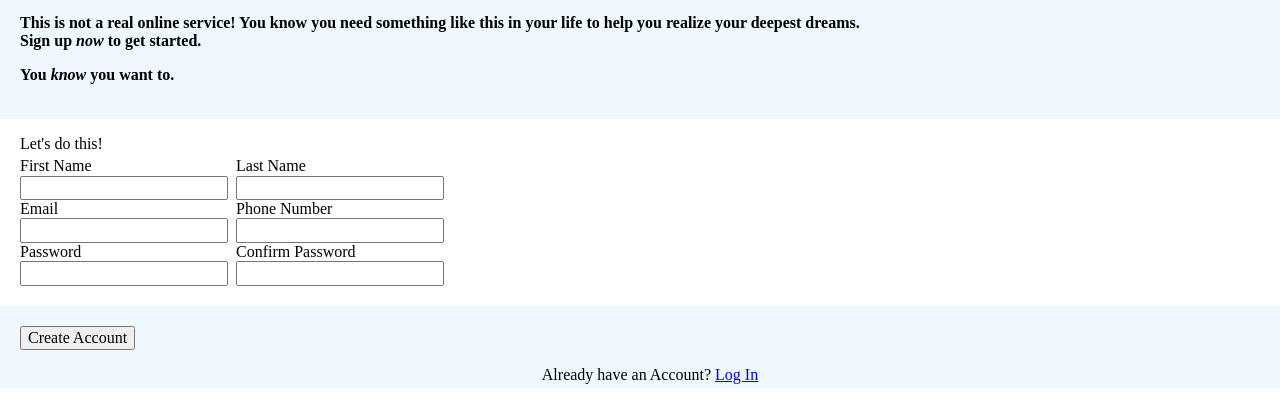
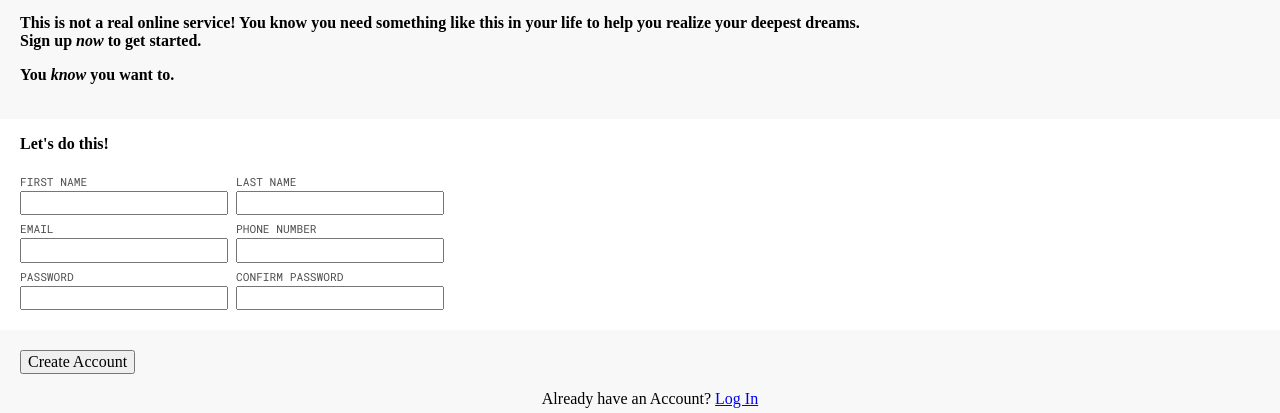
Before and after one commit to JanPomelo/odin-signup, a plain HTML site: page index.html in a window 1280 px wide. Shown: the part 1852-2265 px from the top of the page. Before the commit the page ends 2240 px from the top, so only its background shows below. Drawn offline with Linux system fonts and the light colour scheme.

Commit message:
Adjust background color and font style

```diff
--- a/index.html
+++ b/index.html
@@ -7,6 +7,7 @@
     <title>Sign Up to Gooseworld</title>
     <link rel="stylesheet" href="style/normalize.css" />
     <link rel="stylesheet" href="style/style.css" />
+    <link rel="stylesheet" href="https://fonts.googleapis.com/css?family=Roboto+Mono">
   </head>
   <body>
     <div id="image">
--- a/style/style.css
+++ b/style/style.css
@@ -55,6 +55,7 @@ form {
     background-color: white;
     margin-bottom: 20px;
     padding-bottom: 20px;
+    gap: 8px;
 }
 
 .formElement {
@@ -70,7 +71,21 @@ form {
 #formContainer {
     display: flex;
     flex-direction: column;
-    background-color: aliceblue;
+    background-color: #F8F8F8
+
+}
+
+form p {
+    font-weight: 800;
+    margin-bottom: 15px;
+}
+
+.formElement label {
+    font-family: "Roboto Mono";
+    font-size: 0.7rem;
+    text-transform: uppercase;
+	color: rgb(80,80,80);
+    margin-bottom: 2px;
 }
 
 #formContainer > div, form {
```
Also changed, not shown: 1 other file.
